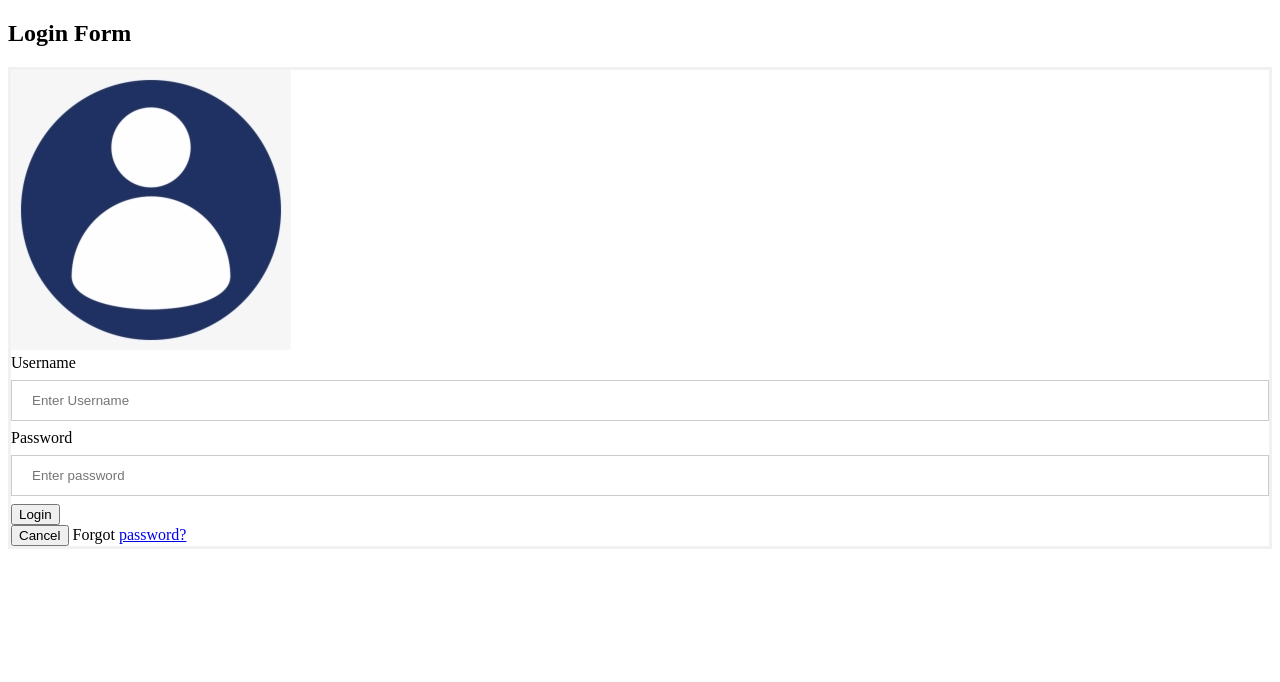
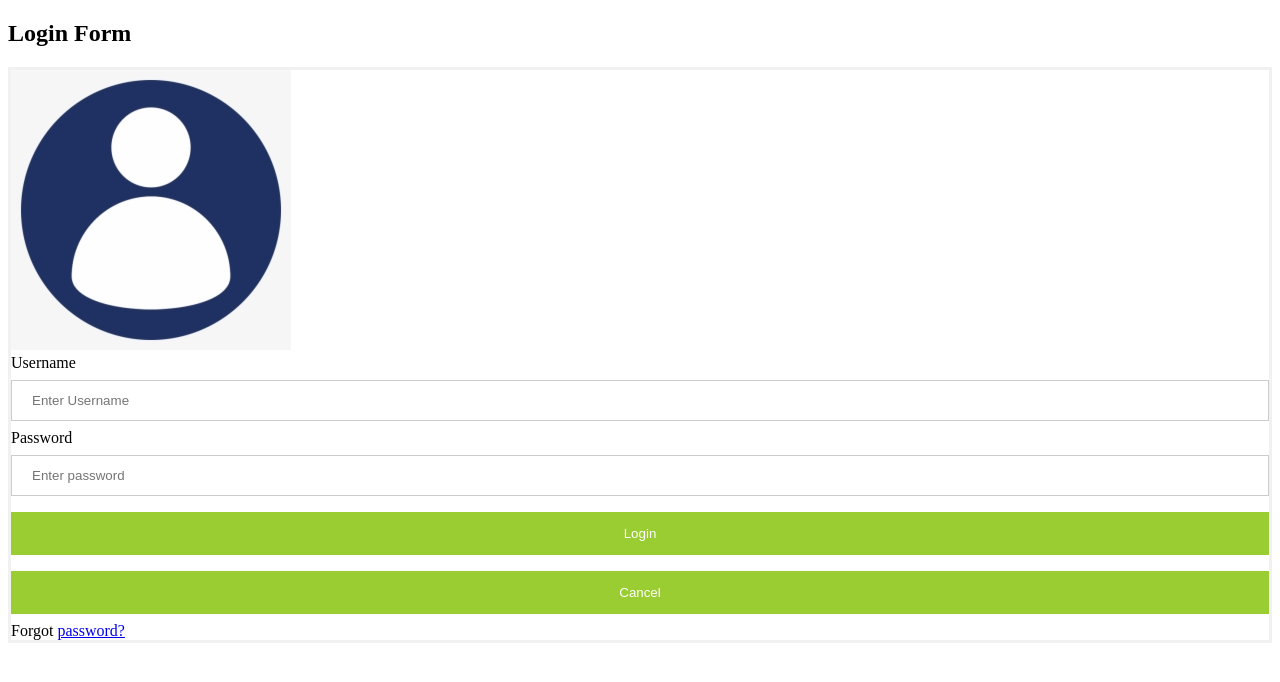
Before and after one commit to reilly-codes/Group_project, a plain HTML site: page login.html in a window 1280 px wide. Drawn offline with Linux system fonts and the light colour scheme.

Commit message:
control button and give it a color

```diff
--- a/css/style.css
+++ b/css/style.css
@@ -11,3 +11,12 @@ input[type=text],
         border: 1px solid #ccc;
         box-sizing: border-box;
     }
+    button {
+        background-color: yellowgreen;
+        color: white;
+        padding: 14px 20px;
+        margin: 8px 0;
+        border: none;
+        cursor: pointer;
+        width: 100%;
+    }
```
